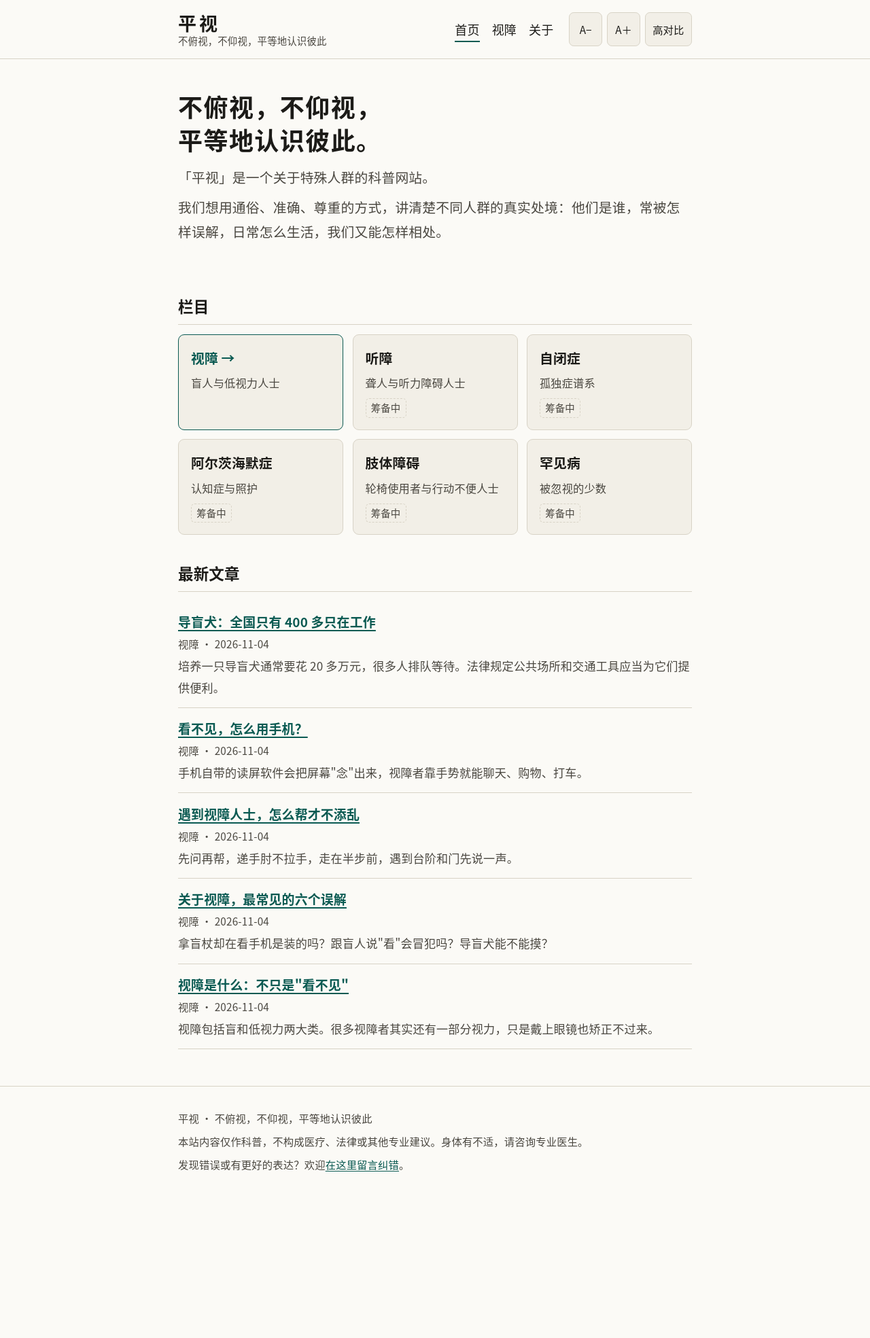
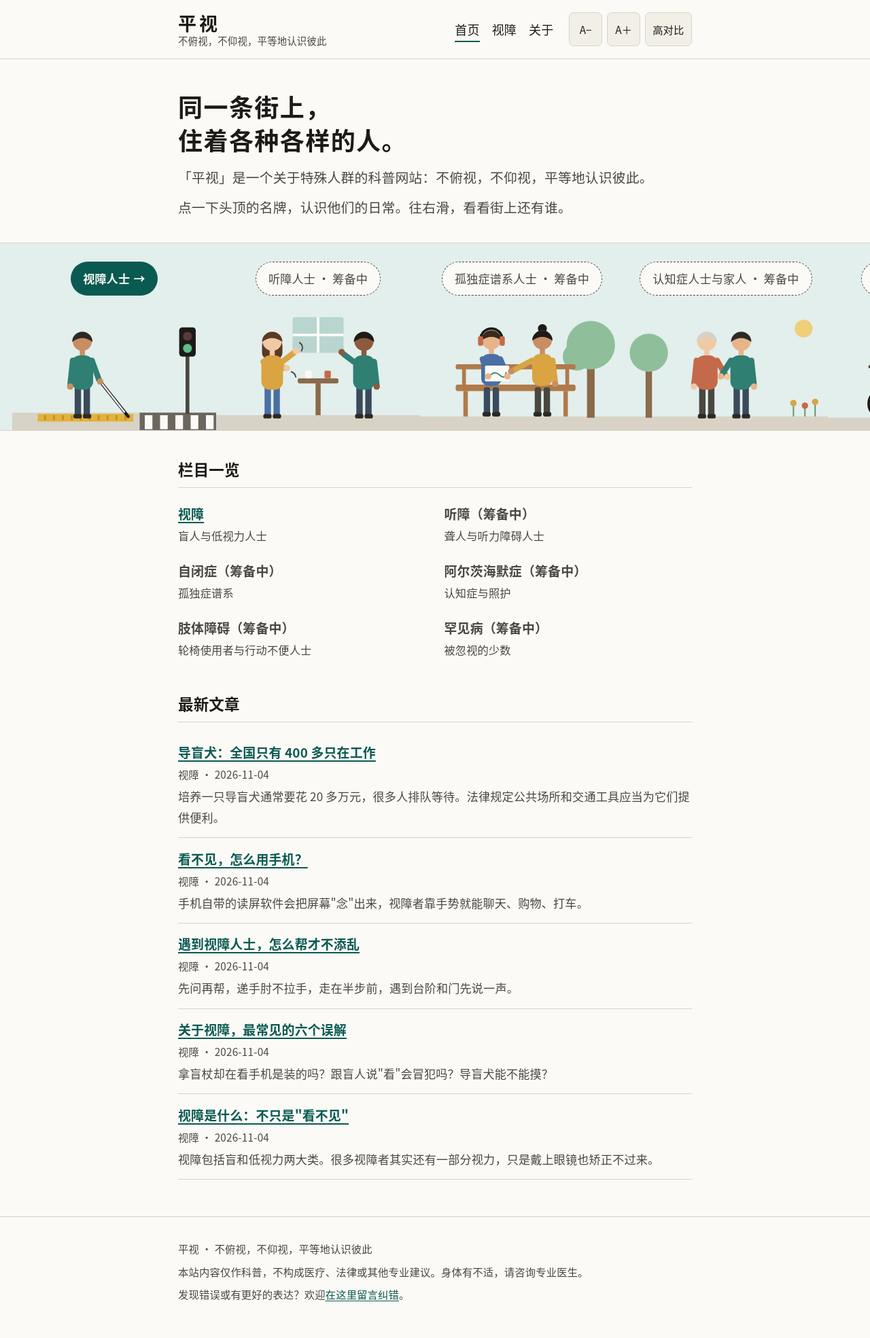
Before and after one commit to zzzopb/zzzopb.github.io, a Jekyll site: the page built from index.html, in a window 1280 px wide. Shown: the whole page at 68% size. Built offline with Jekyll 4.4.1, drawn with Linux system fonts in a browser that asks for light colours; before the commit the page ends 1778 px from its top, so only the background shows below that.

Commit message:
首页改为街景入口：六个栏目的原创场景插画与名牌
Co-Authored-By: Claude Opus 5.5 <noreply@anthropic.com>
Claude-Session: https://claude.ai/code/session_01M2ukfjS1Srci3Jvy5hHAPK

```diff
--- a/_config.yml
+++ b/_config.yml
@@ -16,26 +16,32 @@ kramdown:
 # 栏目：live 为 true 的才会显示成链接
 sections:
   - key: vision
+    tag: 视障人士
     name: 视障
     desc: 盲人与低视力人士
     live: true
   - key: hearing
+    tag: 听障人士
     name: 听障
     desc: 聋人与听力障碍人士
     live: false
   - key: autism
+    tag: 孤独症谱系人士
     name: 自闭症
     desc: 孤独症谱系
     live: false
   - key: dementia
+    tag: 认知症人士与家人
     name: 阿尔茨海默症
     desc: 认知症与照护
     live: false
   - key: mobility
+    tag: 轮椅使用者
     name: 肢体障碍
     desc: 轮椅使用者与行动不便人士
     live: false
   - key: rare
+    tag: 罕见病群体
     name: 罕见病
     desc: 被忽视的少数
     live: false
--- a/assets/style.css
+++ b/assets/style.css
@@ -95,6 +95,24 @@ main:focus { outline: none; }
 .card.live a::after { content: " →"; }
 .card .soon { display: inline-block; margin-top: 0.4rem; font-size: 0.8rem; color: var(--muted); border: 1px dashed var(--line); padding: 0 0.4rem; border-radius: 0.3rem; }
 
+/* 首页街景：每个栏目是街上的一个人，点头顶的名牌进入栏目 */
+.visually-hidden { position: absolute; width: 1px; height: 1px; overflow: hidden; clip: rect(0 0 0 0); white-space: nowrap; }
+.street { background: var(--accent-soft); border-top: 1px solid var(--line); border-bottom: 1px solid var(--line); overflow-x: auto; }
+.street-row { list-style: none; margin: 0 auto; padding: 1.5rem 1rem 0; display: flex; width: max-content; }
+.stop { width: 300px; display: flex; flex-direction: column; align-items: center; gap: 0.6rem; transition: transform .15s ease; }
+.stop.live:hover, .stop.live:focus-within { transform: translateY(-4px); }
+.scene { display: block; width: 300px; height: auto; }
+.nameplate { display: inline-flex; align-items: center; gap: 0.3em; min-height: 2.75rem; padding: 0 1rem; border-radius: 999px; font-size: 0.95rem; }
+a.nameplate { background: var(--accent); color: var(--bg); text-decoration: none; font-weight: 600; }
+a.nameplate:hover { text-decoration: underline; }
+.nameplate.soon { background: var(--bg); color: var(--muted); border: 1px dashed var(--muted); }
+.section-list { list-style: none; padding: 0; margin: 0; display: grid; grid-template-columns: repeat(auto-fill, minmax(14rem, 1fr)); gap: 0.25rem 1.5rem; }
+.section-list li { padding: 0.4rem 0; }
+.sl-name { font-size: 1.05rem; font-weight: 600; }
+.sl-name.soon { color: var(--muted); }
+.sl-desc { display: block; font-size: 0.9rem; color: var(--muted); }
+:root[data-theme="contrast"] .street { background: #000; }
+
 .post-list { list-style: none; padding: 0; margin: 0; }
 .post-list li { padding: 0.75rem 0; border-bottom: 1px solid var(--line); }
 .post-list .pl-title { font-size: 1.05rem; font-weight: 600; }
--- a/index.html
+++ b/index.html
@@ -3,24 +3,47 @@ layout: default
 ---
 <div class="wrap">
   <section class="hero" aria-labelledby="hero-title">
-    <h1 id="hero-title">不俯视，不仰视，<br>平等地认识彼此。</h1>
-    <p>「平视」是一个关于特殊人群的科普网站。</p>
-    <p>我们想用通俗、准确、尊重的方式，讲清楚不同人群的真实处境：他们是谁，常被怎样误解，日常怎么生活，我们又能怎样相处。</p>
+    <h1 id="hero-title">同一条街上，<br>住着各种各样的人。</h1>
+    <p>「平视」是一个关于特殊人群的科普网站：不俯视，不仰视，平等地认识彼此。</p>
+    <p>点一下头顶的名牌，认识他们的日常。往右滑，看看街上还有谁。</p>
   </section>
+</div>
 
+<section class="street" aria-labelledby="street-title">
+  <h2 class="visually-hidden" id="street-title">街景：各栏目入口</h2>
+  <ul class="street-row">
+    {% for s in site.sections %}
+    <li class="stop{% if s.live %} live{% endif %}">
+      {% if s.live %}
+      <a class="nameplate" href="{{ '/' | append: s.key | append: '/' | relative_url }}">{{ s.tag }} <span aria-hidden="true">→</span></a>
+      {% else %}
+      <span class="nameplate soon">{{ s.tag }} · 筹备中</span>
+      {% endif %}
+      {% case s.key %}
+      {% when 'vision' %}{% include scenes/vision.svg %}
+      {% when 'hearing' %}{% include scenes/hearing.svg %}
+      {% when 'autism' %}{% include scenes/autism.svg %}
+      {% when 'dementia' %}{% include scenes/dementia.svg %}
+      {% when 'mobility' %}{% include scenes/mobility.svg %}
+      {% when 'rare' %}{% include scenes/rare.svg %}
+      {% endcase %}
+    </li>
+    {% endfor %}
+  </ul>
+</section>
+
+<div class="wrap">
   <section aria-labelledby="sec-title">
-    <h2 class="section-title" id="sec-title">栏目</h2>
-    <ul class="cards">
+    <h2 class="section-title" id="sec-title">栏目一览</h2>
+    <ul class="section-list">
       {% for s in site.sections %}
-      <li class="card{% if s.live %} live{% endif %}">
+      <li>
         {% if s.live %}
-        <h3><a href="{{ '/' | append: s.key | append: '/' | relative_url }}">{{ s.name }}</a></h3>
-        <p>{{ s.desc }}</p>
+        <a class="sl-name" href="{{ '/' | append: s.key | append: '/' | relative_url }}">{{ s.name }}</a>
         {% else %}
-        <h3>{{ s.name }}</h3>
-        <p>{{ s.desc }}</p>
-        <span class="soon">筹备中</span>
+        <span class="sl-name soon">{{ s.name }}（筹备中）</span>
         {% endif %}
+        <span class="sl-desc">{{ s.desc }}</span>
       </li>
       {% endfor %}
     </ul>
```
Also changed, not shown: _includes/scenes/autism.svg (added), _includes/scenes/dementia.svg (added), _includes/scenes/hearing.svg (added), _includes/scenes/mobility.svg (added), _includes/scenes/rare.svg (added), _includes/scenes/vision.svg (added).
